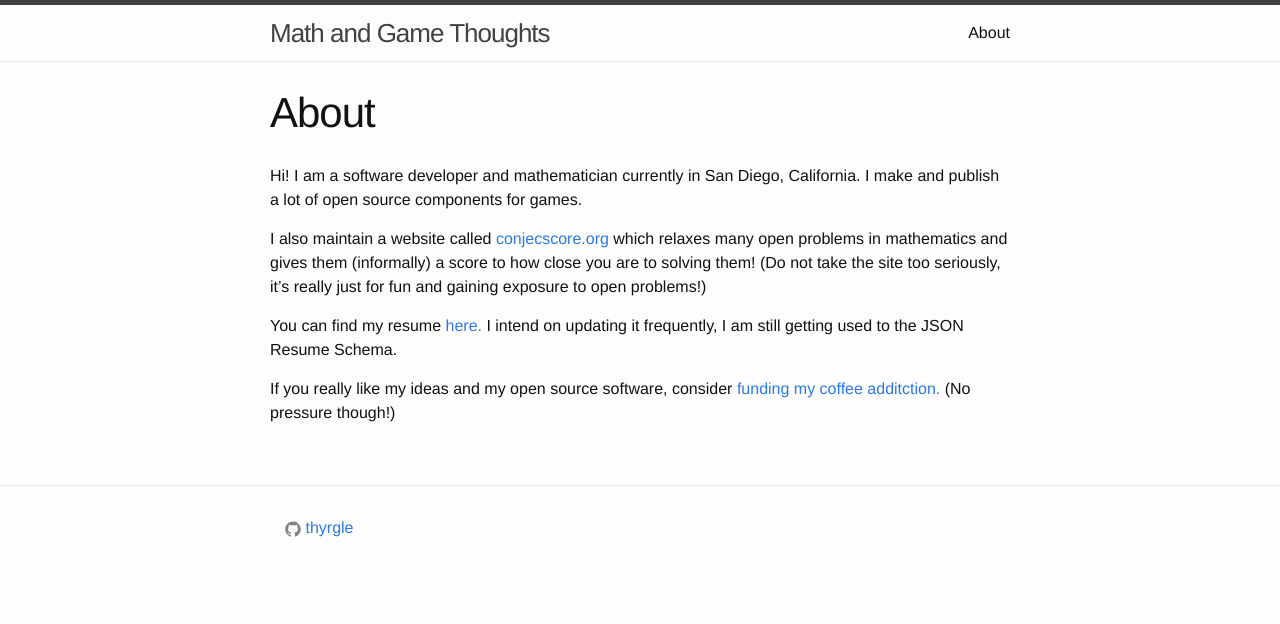
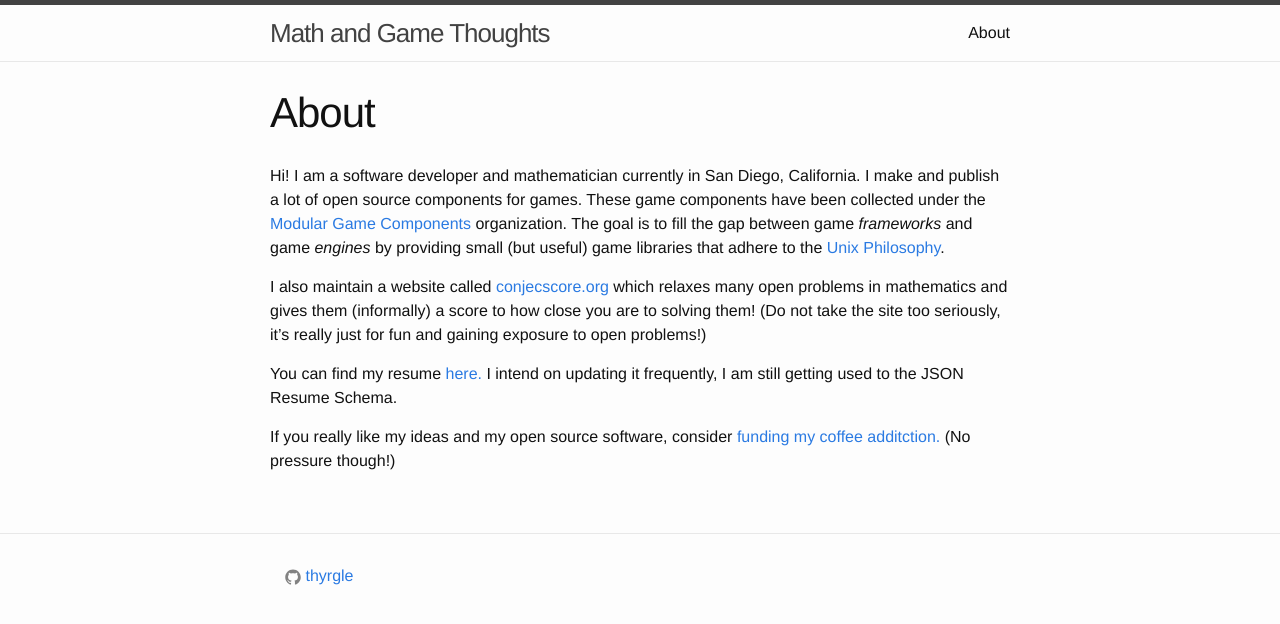
Before and after one commit to thyrgle/thyrgle.github.io, a Jekyll site: the page built from about.md, in a window 1280 px wide. Shown: the top 624 px of the page. Built offline with Jekyll 4.4.1, drawn with Linux system fonts in a browser that asks for light colours.

Commit message:
Updated about to include modular game component organization.

```diff
--- a/about.md
+++ b/about.md
@@ -4,7 +4,7 @@ title: About
 permalink: /about/
 ---
 
-Hi! I am a software developer and mathematician currently in San Diego, California. I make and publish a lot of open source components for games.
+Hi! I am a software developer and mathematician currently in San Diego, California. I make and publish a lot of open source components for games. These game components have been collected under the [Modular Game Components](https://github.com/Modular-Game-Components) organization. The goal is to fill the gap between game *frameworks* and game *engines* by providing small (but useful) game libraries that adhere to the [Unix Philosophy](https://en.wikipedia.org/wiki/Unix_philosophy).
 
 I also maintain a website called [conjecscore.org](https://conjecscore.org/) which relaxes many open problems in mathematics and gives them (informally) a score to how close you are to solving them! (Do not take the site too seriously, it's really just for fun and gaining exposure to open problems!)
 
```
